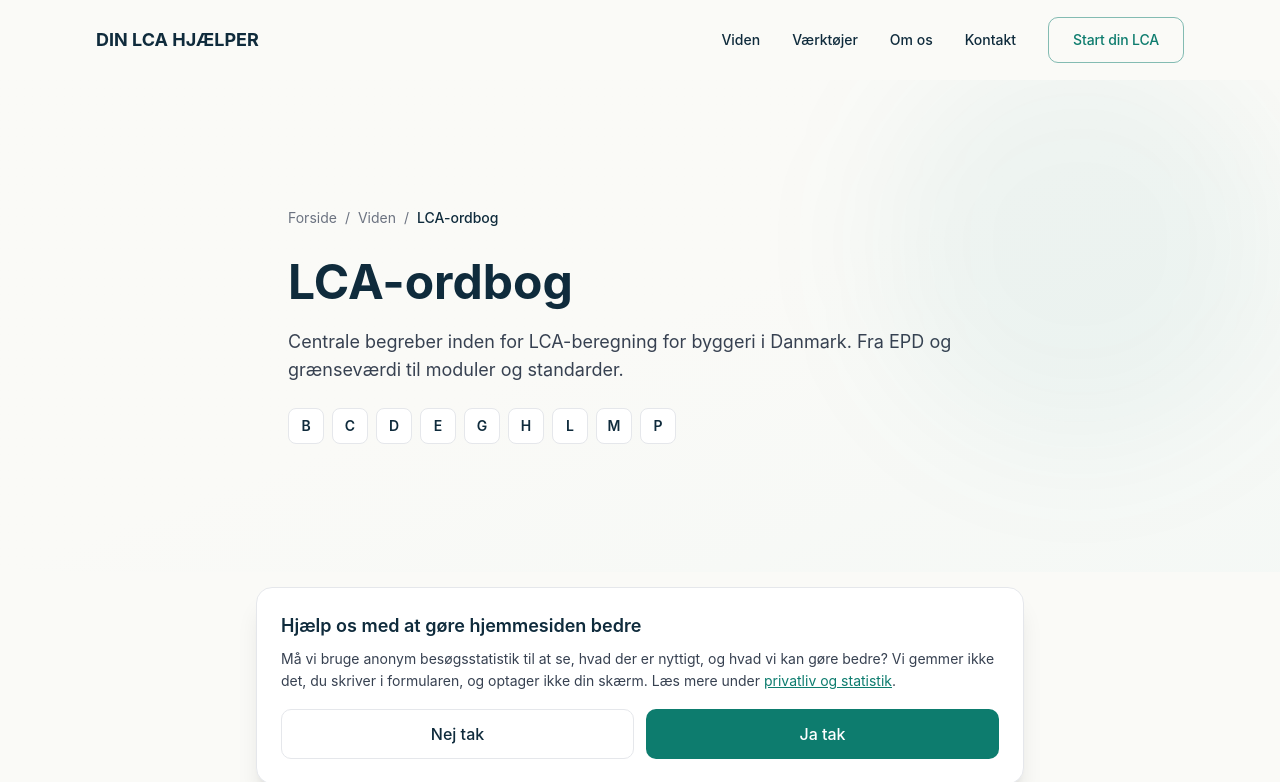
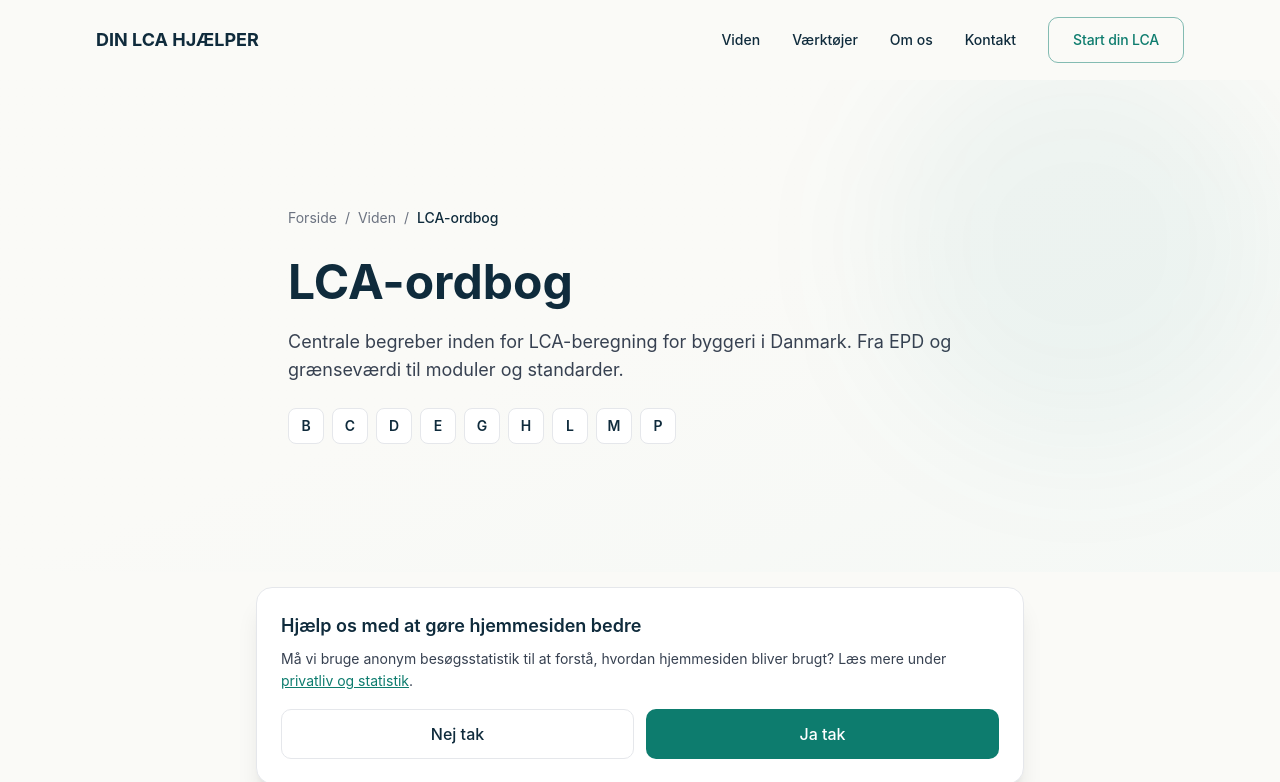
Before and after one commit to Valdemarlw/Din-LCA-Hjaelper-webpage, a React (Vite) app: page /ordbog in a window 1280 px wide. Shown: the top 782 px of the page. Built offline with nearby package versions, Linux system fonts and the light colour scheme.

Commit message:
Shorten analytics consent message (#7)

```diff
--- a/src/components/analytics/AnalyticsConsent.tsx
+++ b/src/components/analytics/AnalyticsConsent.tsx
@@ -33,8 +33,8 @@ export function AnalyticsConsent() {
     >
       <h2 className="text-lg font-semibold text-navy">Hjælp os med at gøre hjemmesiden bedre</h2>
       <p className="mt-2 text-sm leading-relaxed text-body">
-        Må vi bruge anonym besøgsstatistik til at se, hvad der er nyttigt, og hvad vi kan gøre bedre?
-        Vi gemmer ikke det, du skriver i formularen, og optager ikke din skærm. Læs mere under{" "}
+        Må vi bruge anonym besøgsstatistik til at forstå, hvordan hjemmesiden bliver brugt? Læs mere
+        under{" "}
         <Link className="text-primary underline" to="/privatliv">
           privatliv og statistik
         </Link>
```
